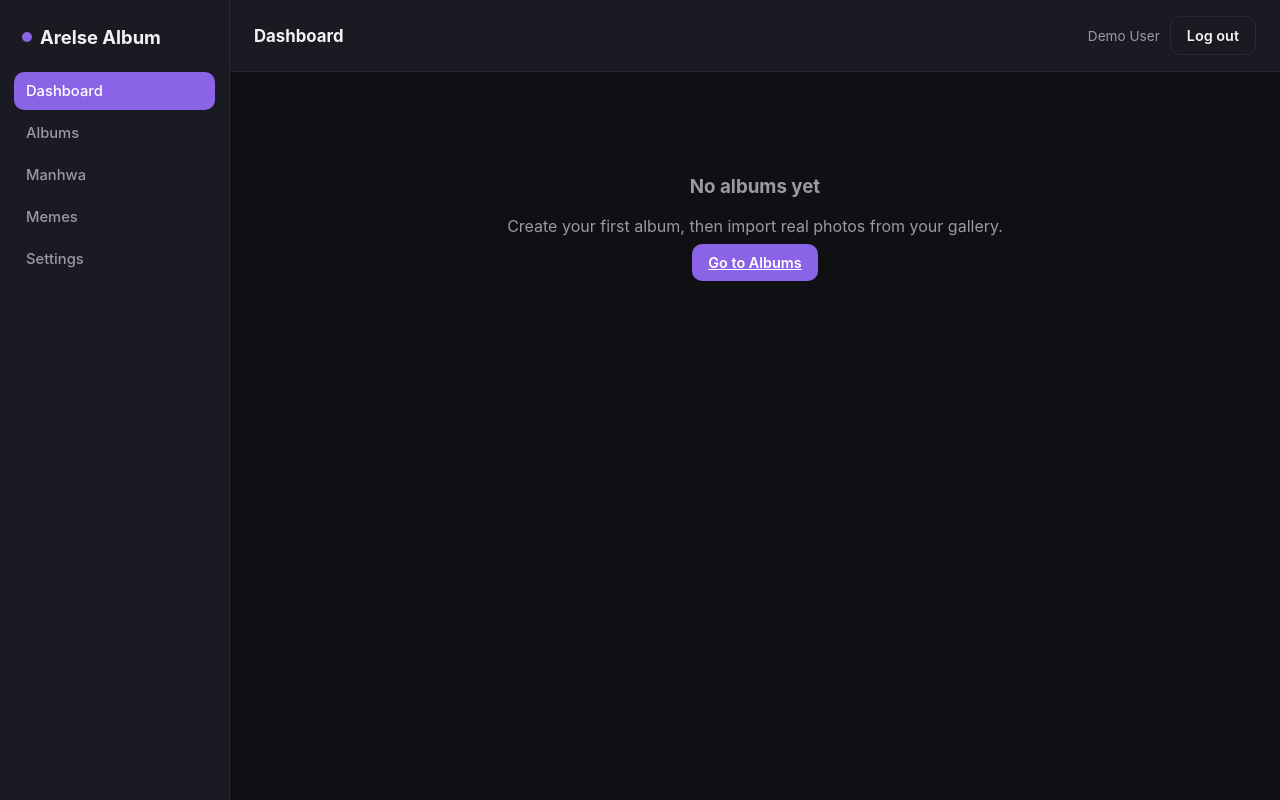
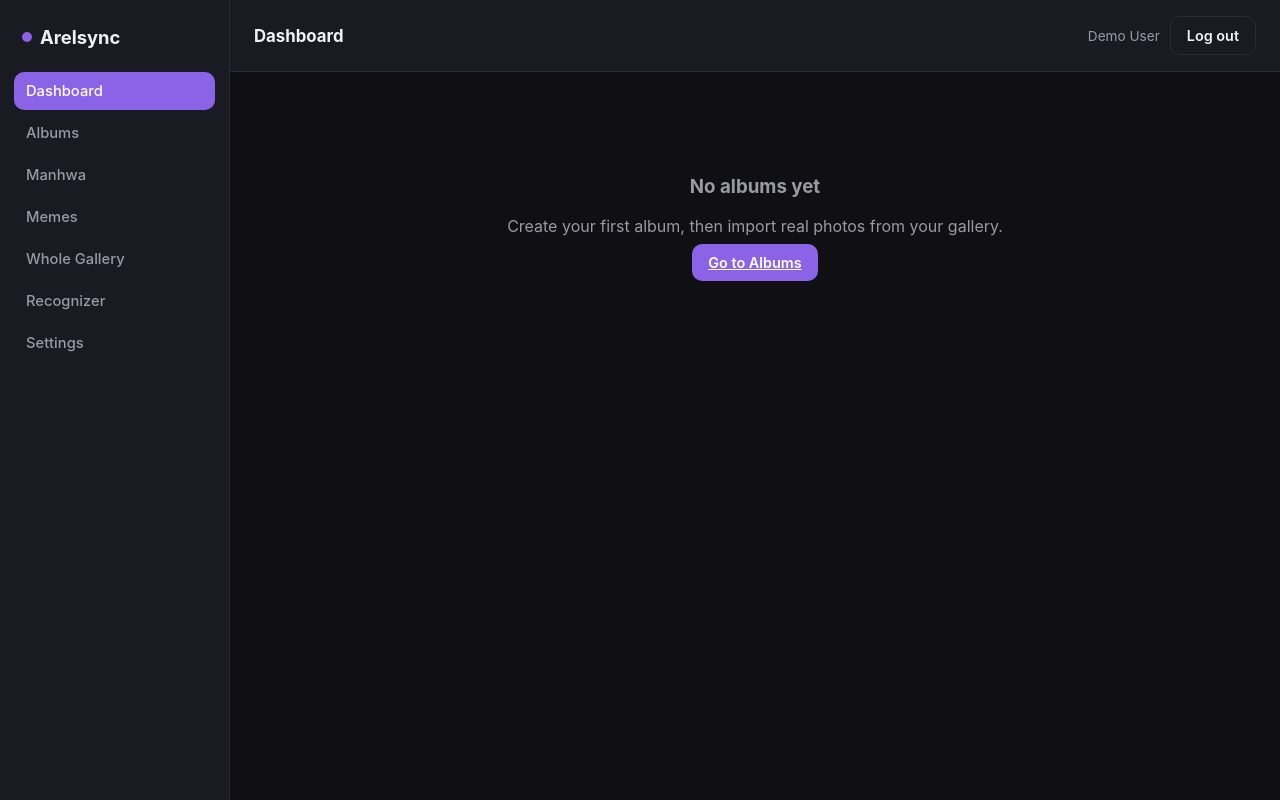
Before and after one commit to Arelse/Arelse-Album, a React (Vite) app: page /#/ in a window 1280 px wide. Both pictures are taken after a click on the button "Sign in". Built offline with nearby package versions, Linux system fonts and the light colour scheme.

Commit message:
Update sidebar brand name and add new links

```diff
--- a/src/components/Sidebar.jsx
+++ b/src/components/Sidebar.jsx
@@ -5,11 +5,13 @@ export default function Sidebar({ open }) {
   const linkClass = ({ isActive }) => 'nav-link' + (isActive ? ' active' : '')
   return (
     <aside className={'sidebar' + (open ? ' open' : '')}>
-      <div className="brand"><span className="brand-dot" /> Arelse Album</div>
+      <div className="brand"><span className="brand-dot" /> Arelsync</div>
       <NavLink to="/" end className={linkClass}>Dashboard</NavLink>
       <NavLink to="/albums" className={linkClass}>Albums</NavLink>
       <NavLink to="/albums?category=Manhwa" className={linkClass}>Manhwa</NavLink>
       <NavLink to="/albums?category=Memes" className={linkClass}>Memes</NavLink>
+      <NavLink to="/gallery" className={linkClass}>Whole Gallery</NavLink>
+      <NavLink to="/recognizer" className={linkClass}>Recognizer</NavLink>
       <NavLink to="/settings" className={linkClass}>Settings</NavLink>
     </aside>
   )
```
